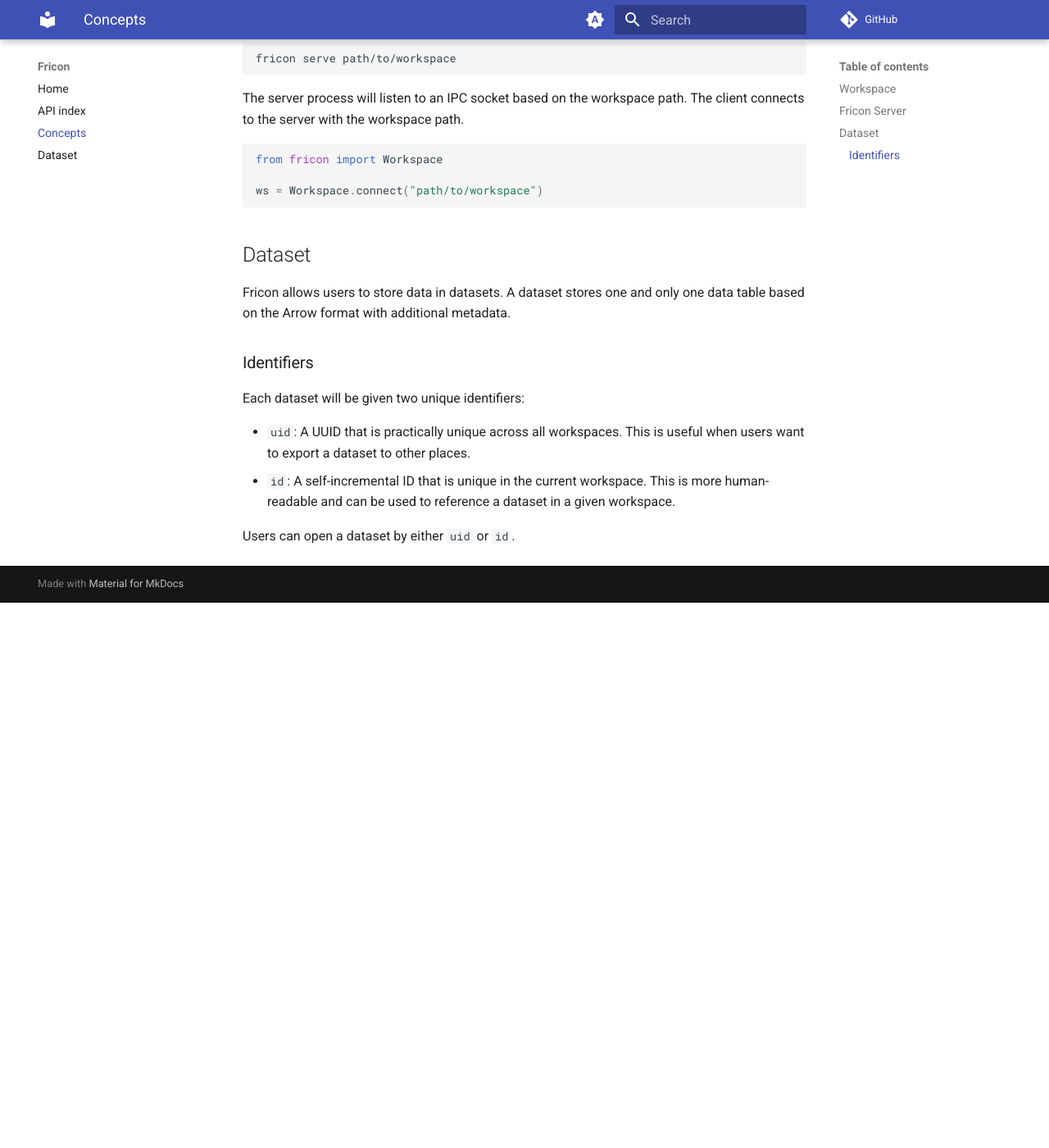
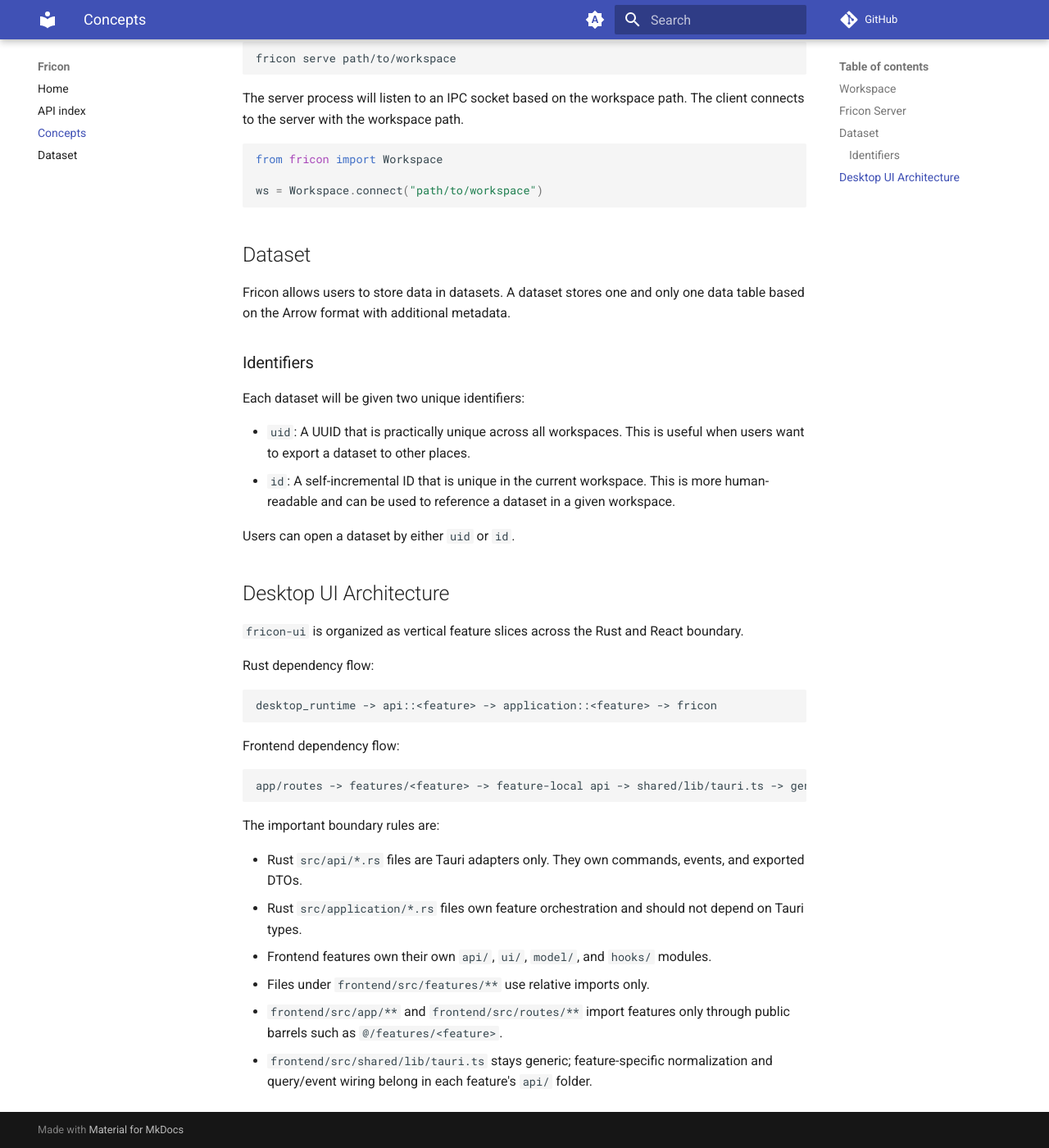
Before and after one commit to kahojyun/fricon, an MkDocs documentation site: the page built from docs/concepts.md, in a window 1280 px wide and 1400 px high, scrolled down 688 px. Shown: the whole window at 82% size. Built offline with MkDocs 1.6.1 and Material for MkDocs 9.7.7, drawn with Linux system fonts in a browser that asks for light colours; comment, search, counter and statistics services are not loaded; the version menu is left out; before the commit the page ends 1423 px from its top, so only the background shows below that.

Commit message:
docs: generalize fricon-ui slice architecture guidance

````diff
--- a/docs/concepts.md
+++ b/docs/concepts.md
@@ -58,3 +58,28 @@
   workspace.
 
 Users can open a dataset by either `uid` or `id`.
+
+## Desktop UI Architecture
+
+`fricon-ui` is organized as vertical feature slices across the Rust and React boundary.
+
+Rust dependency flow:
+
+```text
+desktop_runtime -> api::<feature> -> application::<feature> -> fricon
+```
+
+Frontend dependency flow:
+
+```text
+app/routes -> features/<feature> -> feature-local api -> shared/lib/tauri.ts -> generated bindings
+```
+
+The important boundary rules are:
+
+- Rust `src/api/*.rs` files are Tauri adapters only. They own commands, events, and exported DTOs.
+- Rust `src/application/*.rs` files own feature orchestration and should not depend on Tauri types.
+- Frontend features own their own `api/`, `ui/`, `model/`, and `hooks/` modules.
+- Files under `frontend/src/features/**` use relative imports only.
+- `frontend/src/app/**` and `frontend/src/routes/**` import features only through public barrels such as `@/features/<feature>`.
+- `frontend/src/shared/lib/tauri.ts` stays generic; feature-specific normalization and query/event wiring belong in each feature's `api/` folder.
````
Also changed, not shown: .agents/skills/tauri-desktop-app/SKILL.md (+17 -9 lines), AGENTS.md (+4 -0 lines), crates/fricon-ui/frontend/AGENTS.md (+7 -3 lines), docs/index.md (+1 -0 lines).
